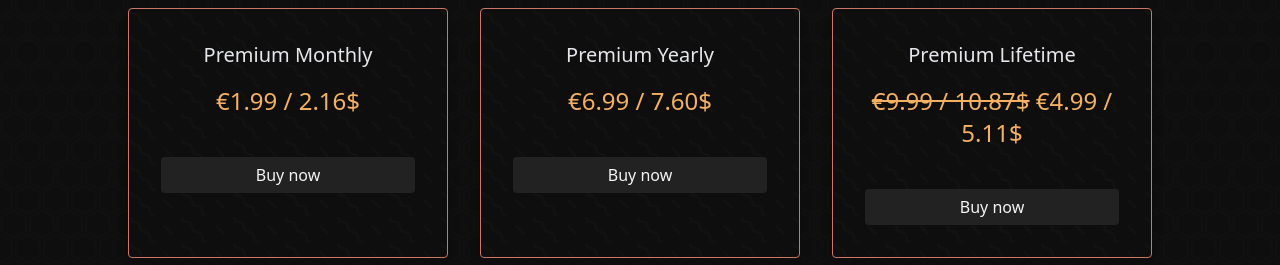
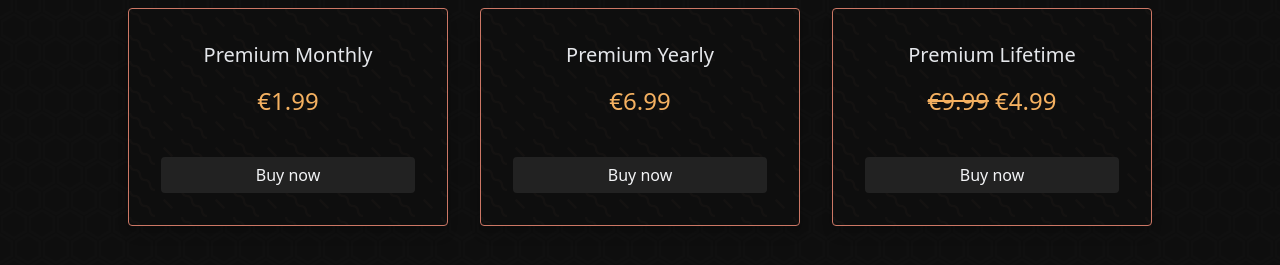
Before and after one commit to fwscl/fwscl.github.io, a website built with Vite: page index.html in a window 1280 px wide. Shown: the part 192-457 px from the top of the page. Built offline with nearby package versions, Linux system fonts and the light colour scheme.

Commit message:
Removed dollar price

```diff
--- a/index.html
+++ b/index.html
@@ -52,17 +52,17 @@
             <div class="grid grid-cols-1 sm:grid-cols-2 lg:grid-cols-3 gap-8">
                 <div class="bg-premium p-8 text-center flex flex-col shadow-lg border border-nuke-redorange rounded">
                   <p class="text-gray-200 text-xl mb-4">Premium Monthly</p>
-                  <p class="text-nuke-orange text-2xl mb-10">€1.99 / 2.16$</p>
+                  <p class="text-nuke-orange text-2xl mb-10">€1.99</p>
                   <a href="https://www.paypal.com/cgi-bin/webscr?cmd=_s-xclick&hosted_button_id=JXVTCM6H84Q6E" target="_blank" class="bg-nuke-gray text-gray-100 py-1.5 px-3 rounded transform hover:bg-nuke-lightergray">Buy now</a>
                </div>
                <div class="bg-premium p-8 text-center flex flex-col shadow-lg border border-nuke-redorange rounded">
                   <p class="text-gray-200 text-xl mb-4">Premium Yearly</p>
-                  <p class="text-nuke-orange text-2xl mb-10">€6.99 / 7.60$</p>
+                  <p class="text-nuke-orange text-2xl mb-10">€6.99</p>
                   <a href="https://www.paypal.com/cgi-bin/webscr?cmd=_s-xclick&hosted_button_id=4SMM4K4AUTNPC" target="_blank" class="bg-nuke-gray text-gray-100 py-1.5 px-3 rounded transform hover:bg-nuke-lightergray">Buy now</a>
                </div>
                <div class="bg-premium p-8 text-center flex flex-col shadow-lg border border-nuke-redorange rounded">
                   <p class="text-gray-200 text-xl mb-4">Premium Lifetime</p>
-                  <p class="text-nuke-orange text-2xl mb-10"><s>€9.99 / 10.87$</s> €4.99 / 5.11$</p>
+                  <p class="text-nuke-orange text-2xl mb-10"><s>€9.99</s> €4.99</p>
                   <a href="https://www.paypal.com/cgi-bin/webscr?cmd=_s-xclick&hosted_button_id=MFE4L52QWFBZN" target="_blank" class="bg-nuke-gray text-gray-100 py-1.5 px-3 rounded transform hover:bg-nuke-lightergray">Buy now</a>
                </div>
             </div>
```
